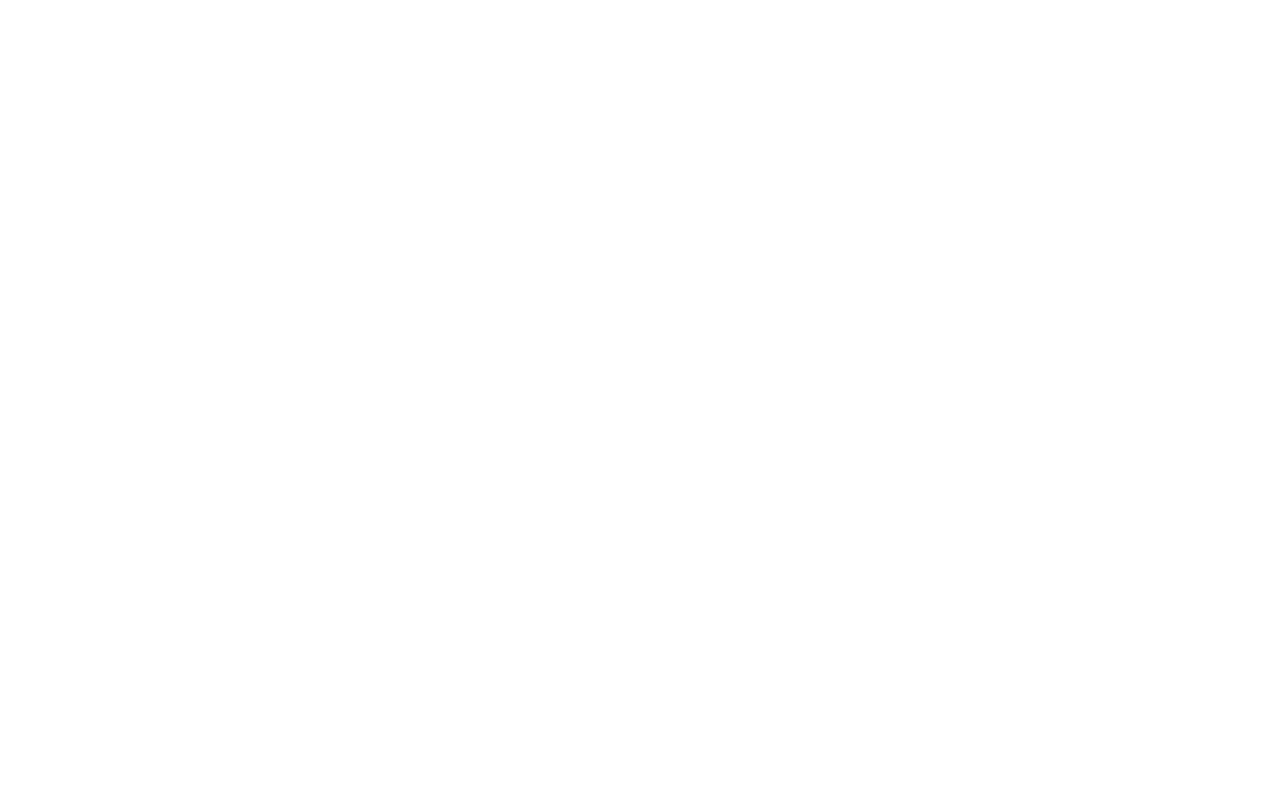
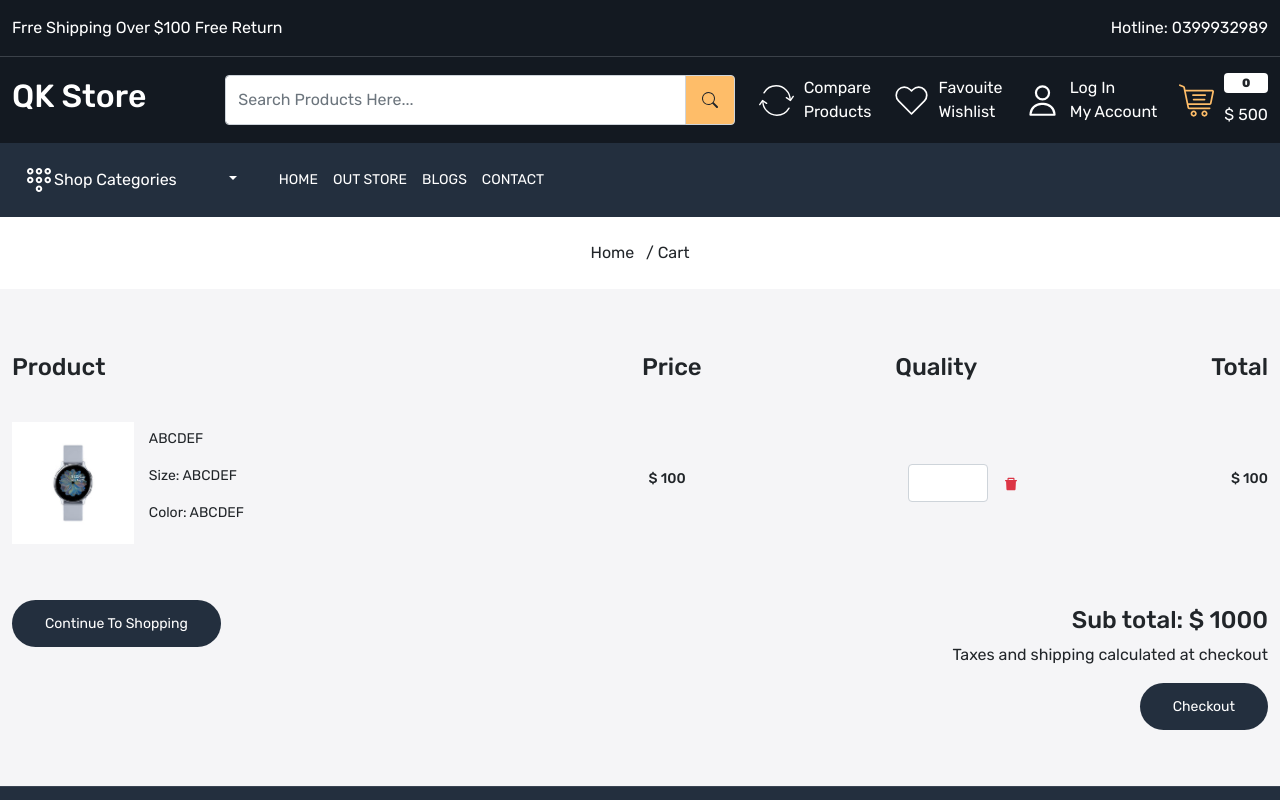
Before and after one commit to QK391/My-app, a React (Create React App) app: page /cart in a window 1280 px wide. Before the commit this address had no page. Shown: the top 800 px of the page. Built offline with nearby package versions, Linux system fonts and the light colour scheme.

Commit message:
add cart page

```diff
--- a/src/App.css
+++ b/src/App.css
@@ -545,6 +545,32 @@ a{
   font-size: 13px;
   margin-bottom: 0px;
 }
+/* Cart Pages */
+.cart-header,
+.cart-data{
+  boder-bottom: 1px solid white;
+}
+.cart-header h4{
+
+}
+.cart-col-1{
+  width: 40%;
+}
+.cart-col-1 p{
+ font-size: 14px;
+}
+.cart-col-2{
+  width: 10%;
+}
+.cart-col-3{
+  width: 15%;
+}
+.cart-col-4{
+  width: 15;
+}
+.cart-data h5.price{
+  font-size: 14px;
+}
 /* Footer.js */
 footer{
   background-color: var(--color-header-bottom);
--- a/src/App.js
+++ b/src/App.js
@@ -18,6 +18,7 @@ import RefundPolicy from './pages/RefundPolicy';
 import ShippingPolicy from './pages/ShippingPolicy';
 import TermAndConditions from './pages/TermAndConditions';
 import SingleProduct from './pages/SingleProduct';
+import Cart from './pages/Cart';
 
 function App() {
   return (
@@ -42,7 +43,7 @@ function App() {
             <Route path='refund-policy' element = {<RefundPolicy/>}/>
             <Route path='shipping-policy' element = {<ShippingPolicy/>}/>
             <Route path='term-and-conditions' element = {<TermAndConditions/>}/>
-
+            <Route path='cart' element = {<Cart/>}/>
           </Route>
         </Routes>
       </BrowserRouter>
--- /dev/null
+++ b/src/pages/Cart.js
@@ -0,0 +1,68 @@
+import React from 'react';
+import Meta from '../components/Meta';
+import BreadColumd from '../components/BreadColumd';
+import { AiFillDelete } from 'react-icons/ai';
+import { Link } from 'react-router-dom';
+
+const Cart = () => {
+    return (
+        <>
+            <Meta title={"Cart"} />
+            <BreadColumd title="Cart" />
+            <section className='cart-wrapper home-wrapper-2 py-5'>
+                <div className='container-xxl'>
+                    <div className='row'>
+                        <div className='col-12'>
+                            <div className='cart-header py-3 d-flex justify-content-between align-items-center'>
+                                <h4 className='cart-col-1'>Product</h4>
+                                <h4 className='cart-col-2'>Price</h4>
+                                <h4 className='cart-col-3'>Quality</h4>
+                                <h4 className='cart-col-4'>Total</h4>
+                            </div>
+                            <div className='cart-data py-3 mb-2 d-flex justify-content-between align-items-center'>
+                                <div className='cart-col-1 gap-15 d-flex align-items-center'>
+                                    <div className='w-25'>
+                                        <img src='images/watch.jpg' className='img-fluid' alt='product_image' />
+                                    </div>
+                                    <div className='w-75'>
+                                        <p>ABCDEF</p>
+                                        <p>Size: ABCDEF</p>
+                                        <p>Color: ABCDEF</p>
+                                    </div>
+                                </div>
+                                <div className='cart-col-2'>
+                                    <h5 className='price'>$ 100</h5>
+                                </div>
+                                <div className='cart-col-3 d-flex align-items-center gap-15'>
+                                    <div>
+                                        <input className='form-control' min={1} max={10} type='number' name='' id='' />
+                                    </div>
+                                    <div>
+                                        <AiFillDelete className='text-danger' />
+                                    </div>
+                                </div>
+                                <div className='cart-col-4'>
+                                    <h5 className='price'>$ 100</h5>
+                                </div>
+                            </div>
+                        </div>
+                        <div className='col-12 py-2 mt-4'>
+                            <div className='d-flex justify-content-between align-items-lg-baseline'>
+                                <Link to='/product' className='button'>
+                                    Continue To Shopping
+                                </Link>
+                                <div className='d-flex flex-column align-items-end'>
+                                    <h4>Sub total: $ 1000</h4>
+                                    <p>Taxes and shipping calculated at checkout</p>
+                                    <Link to='/checkout' className='button'>Checkout</Link>
+                                </div>
+                            </div>
+                        </div>
+                    </div>
+                </div>
+            </section>
+        </>
+    )
+}
+
+export default Cart
```
